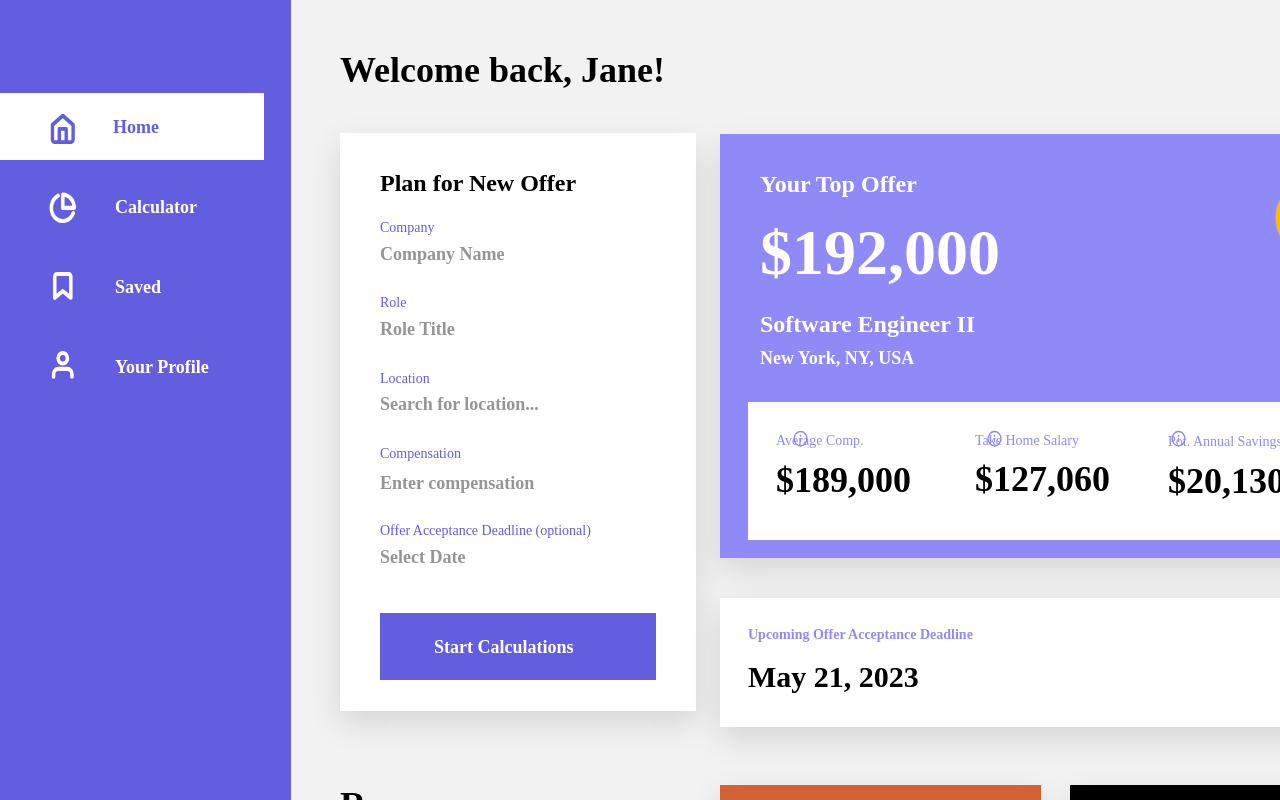
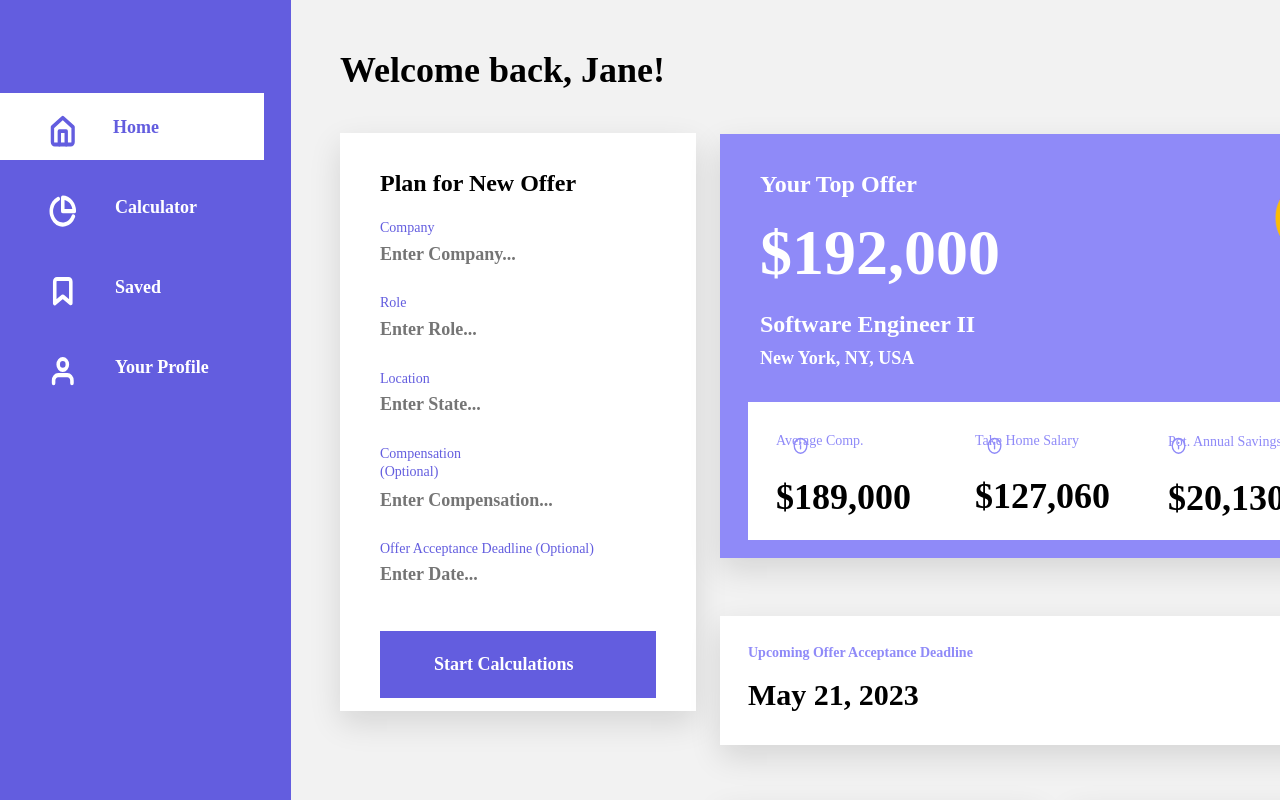
Before and after one commit to kaamnarishi/dubhacks2021, a React (Create React App) app in the folder frontend/: page / in a window 1280 px wide. Shown: the top 800 px of the page. Built offline with nearby package versions, Linux system fonts and the light colour scheme.

Commit message:
Add input fields

```diff
--- a/frontend/src/homepageComponents.js
+++ b/frontend/src/homepageComponents.js
@@ -7,6 +7,15 @@ export class MasterHomeDashboard extends PureComponent {
       <CHomeDashboard {...this.props} nodeId="2:19" />
     </div>
   }
+}
+
+function querySalary() {
+    const company = document.getElementById('company').value;
+    const role = document.getElementById('role').value;
+    const state = document.getElementById('state').value;
+    const comp = document.getElementById('compensation').value;
+    const date = document.getElementById('date').value;
+    console.log(company, role, state);
 }
 
 export function getComponentFromId(id) {
@@ -172,7 +181,7 @@ class CHomeDashboard2D19 extends PureComponent {
             className="innerDiv"
           >
             <div>
-              <span style={{}} key="end">Company Name</span>
+                <input id='company' placeholder="Enter Company..." type='text' key="end"/>
             </div>
           </div>
         </div>
@@ -226,7 +235,7 @@ class CHomeDashboard2D19 extends PureComponent {
             className="innerDiv"
           >
             <div>
-              <span style={{}} key="end">Role Title</span>
+                <input id='role' placeholder="Enter Role..." type='text' key="end"/>
             </div>
           </div>
         </div>
@@ -280,7 +289,7 @@ class CHomeDashboard2D19 extends PureComponent {
             className="innerDiv"
           >
             <div>
-              <span style={{}} key="end">Search for location... </span>
+                <input id='state' placeholder="Enter State..." type='text' key="end"/>
             </div>
           </div>
         </div>
@@ -334,7 +343,7 @@ class CHomeDashboard2D19 extends PureComponent {
             className="innerDiv"
           >
             <div>
-              <span style={{}} key="end">Compensation</span>
+              <span style={{}} key="end">Compensation (Optional)</span>
             </div>
           </div>
         </div>
@@ -378,7 +387,7 @@ class CHomeDashboard2D19 extends PureComponent {
             className="innerDiv"
           >
             <div>
-              <span style={{}} key="end">Enter compensation</span>
+                <input id='compensation' placeholder="Enter Compensation..." type='text' key="end"/>
             </div>
           </div>
         </div>
@@ -389,7 +398,7 @@ class CHomeDashboard2D19 extends PureComponent {
             className="innerDiv"
           >
             <div>
-              <span style={{}} key="end">Offer Acceptance Deadline (optional)</span>
+              <span style={{}} key="end">Offer Acceptance Deadline (Optional)</span>
             </div>
           </div>
         </div>
@@ -400,7 +409,7 @@ class CHomeDashboard2D19 extends PureComponent {
             className="innerDiv"
           >
             <div>
-              <span style={{}} key="end">Select Date</span>
+                <input id='date' placeholder="Enter Date..." type='text' key="end"/>
             </div>
           </div>
         </div>
@@ -442,7 +451,7 @@ class CHomeDashboard2D19 extends PureComponent {
             className="innerDiv"
           >
             <div>
-              <a style={{}} key="end">Start Calculations</a>
+              <a onClick={() => querySalary()} key="end">Start Calculations</a>
             </div>
           </div>
         </div>
```
